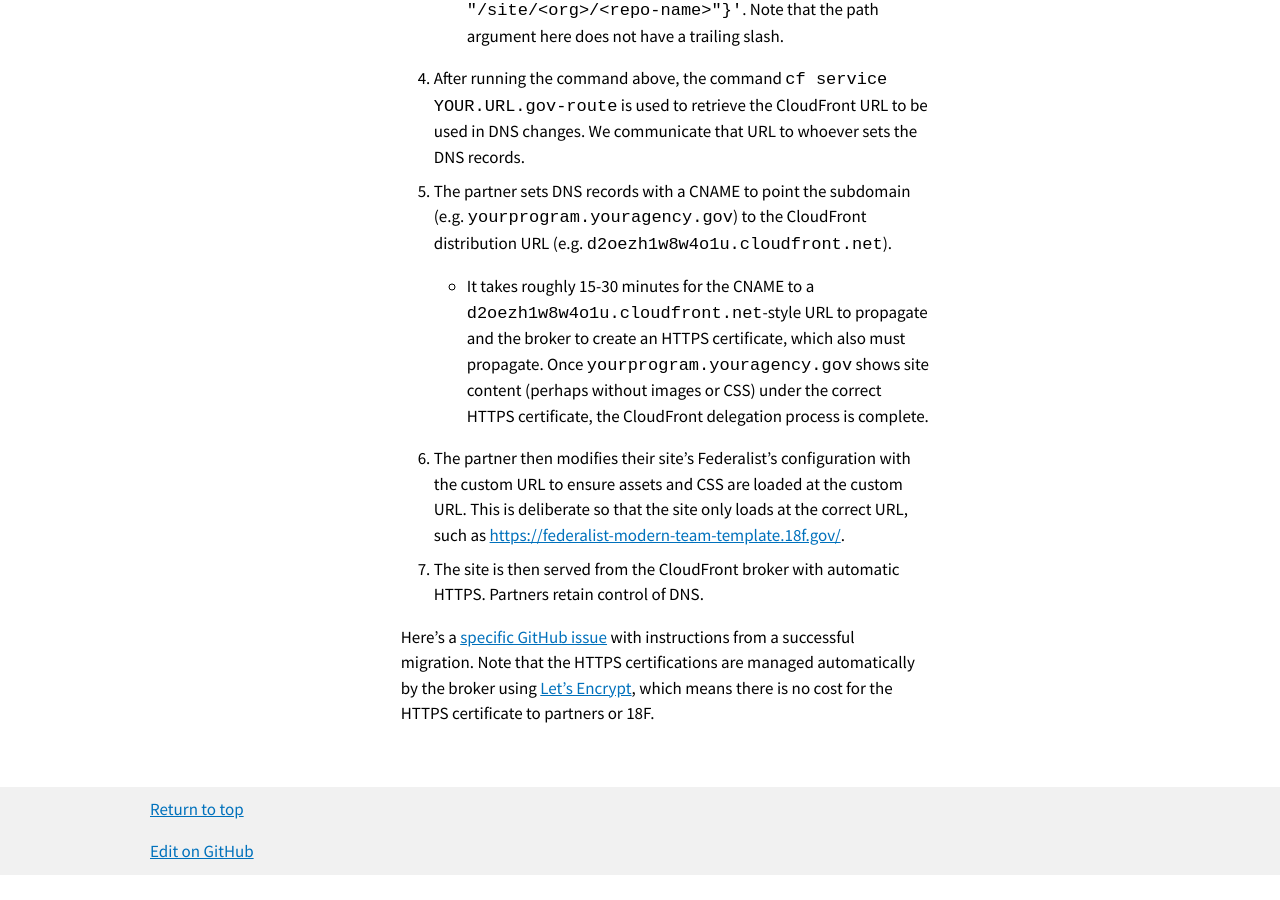
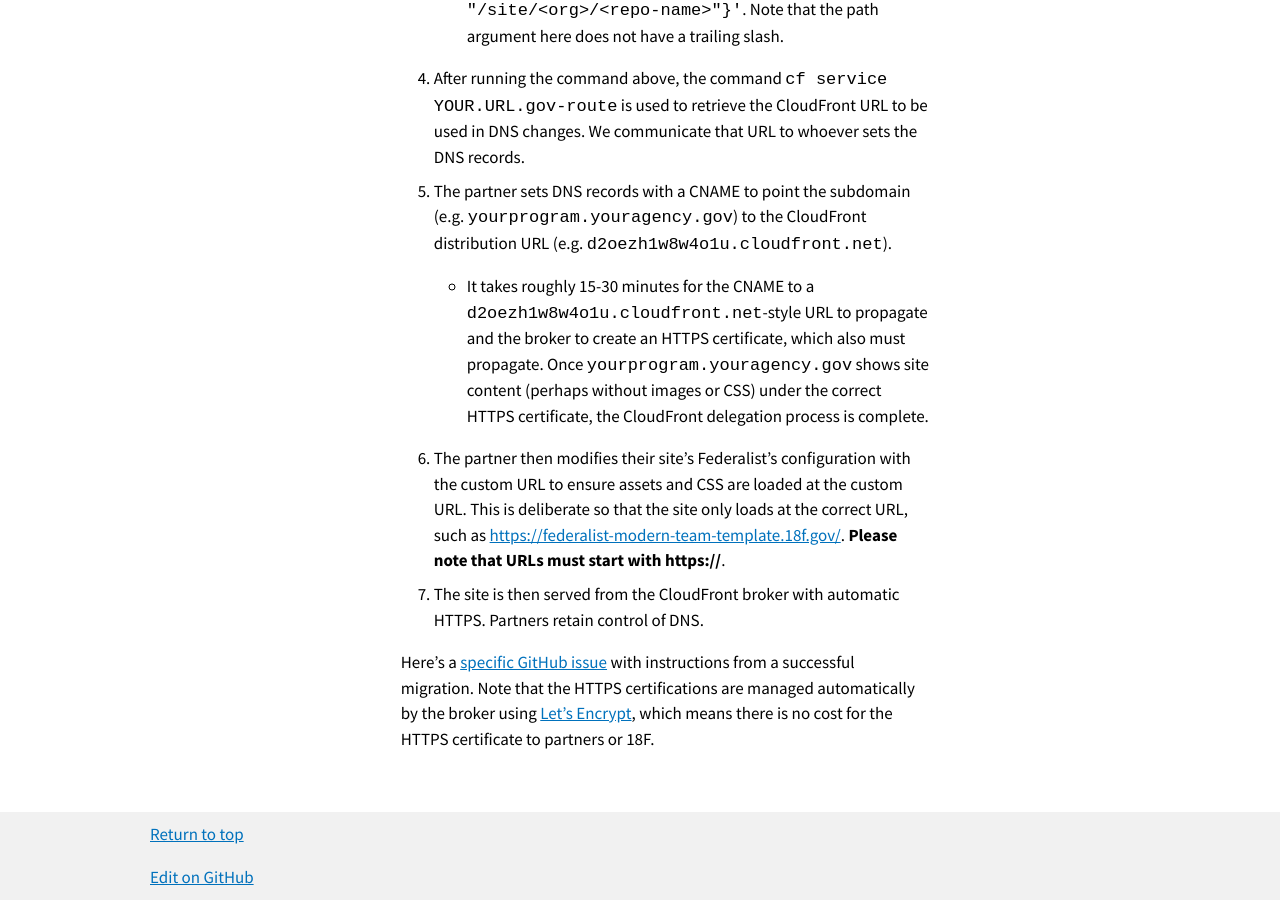
Before and after one commit to Macy-FK/federaliste, a Jekyll site: the page built from pages/how-federalist-works/custom-urls.md, in a window 1280 px wide and 900 px high, scrolled down 1883 px. Built offline with Jekyll 4.4.1, drawn with Linux system fonts in a browser that asks for light colours; Markdown is read by kramdown in place of the engine named in the settings; before the commit the page ends 2758 px from its top, so only the background shows below that.

Commit message:
add guidance that URLs must start with HTTPS

```diff
--- a/pages/how-federalist-works/custom-urls.md
+++ b/pages/how-federalist-works/custom-urls.md
@@ -31,7 +31,7 @@ The URLs above have broken CSS and assets because published Federalist sites on
 1. After running the command above, the command `cf service YOUR.URL.gov-route` is used to retrieve the CloudFront URL to be used in DNS changes. We communicate that URL to whoever sets the DNS records.
 1. The partner sets DNS records with a CNAME to point the subdomain (e.g. `yourprogram.youragency.gov`) to the CloudFront distribution URL (e.g. `d2oezh1w8w4o1u.cloudfront.net`).
     * It takes roughly 15-30 minutes for the CNAME to a `d2oezh1w8w4o1u.cloudfront.net`-style URL to propagate and the broker to create an HTTPS certificate, which also must propagate. Once `yourprogram.youragency.gov` shows site content (perhaps without images or CSS) under the correct HTTPS certificate, the CloudFront delegation process is complete.
-1. The partner then modifies their site's Federalist's configuration with the custom URL to ensure assets and CSS are loaded at the custom URL. This is deliberate so that the site only loads at the correct URL, such as [https://federalist-modern-team-template.18f.gov/](https://federalist-modern-team-template.18f.gov/).
+1. The partner then modifies their site's Federalist's configuration with the custom URL to ensure assets and CSS are loaded at the custom URL. This is deliberate so that the site only loads at the correct URL, such as [https://federalist-modern-team-template.18f.gov/](https://federalist-modern-team-template.18f.gov/). **Please note that URLs must start with https://**.
 1. The site is then served from the CloudFront broker with automatic HTTPS. Partners retain control of DNS.
 
 Here's a [specific GitHub issue](https://github.com/18F/federalist/issues/551#issuecomment-255841203) with instructions from a successful migration. Note that the HTTPS certifications are managed automatically by the broker using [Let's Encrypt](https://en.wikipedia.org/wiki/Let%27s_Encrypt), which means there is no cost for the HTTPS certificate to partners or 18F.
```
